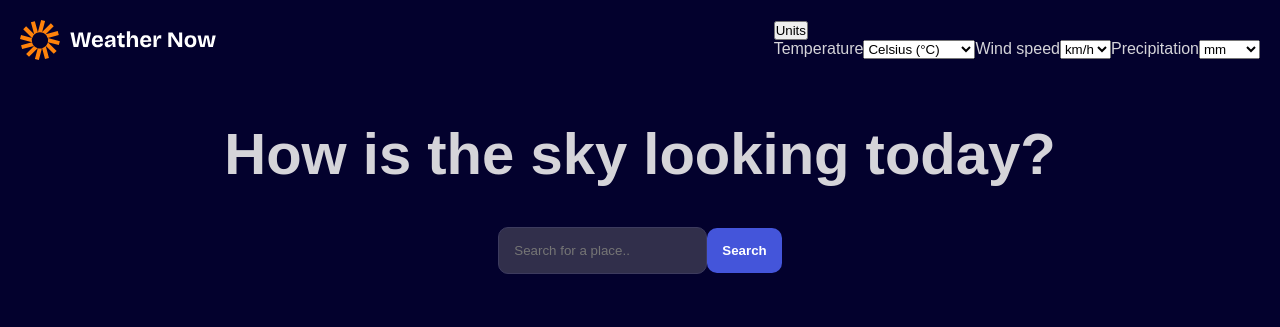
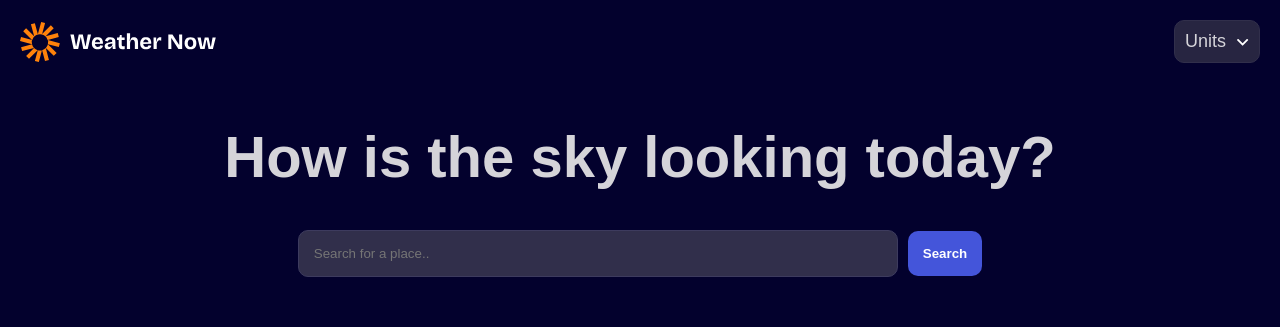
Before and after one commit to skarolinax/weather_platform, a React (Vite) app: page / in a window 1280 px wide. Shown: the top 327 px of the page. Built offline with nearby package versions, Linux system fonts and the light colour scheme; no server answers.

Commit message:
Creating the dropdown button

```diff
--- a/src/components/Header.jsx
+++ b/src/components/Header.jsx
@@ -15,7 +15,9 @@ function Header({
       <header id="wrapper-header">
         <img src={logo} alt="Logo" id="logo-image" onClick={onLogoClick}/>
         <div id="dropdown-menu">
-          <button className="dropbtn">Units</button>
+          <button className="dropbtn">Units
+            <svg xmlns="http://www.w3.org/2000/svg" width="13" height="8" fill="none" viewBox="0 0 13 8"><path fill="#fff" d="M6.309 7.484 1.105 2.316c-.175-.14-.175-.421 0-.597l.704-.668a.405.405 0 0 1 .597 0l4.219 4.148 4.184-4.148c.175-.176.457-.176.597 0l.703.668c.176.176.176.457 0 .597L6.906 7.484a.405.405 0 0 1-.597 0Z"/></svg>
+          </button>
           <div className="dropdown-content">
             <label htmlFor="temperature-units">Temperature</label>
             <select
--- a/src/styles/main.css
+++ b/src/styles/main.css
@@ -194,6 +194,19 @@ input {
   border: solid 1px hsl(243, 23%, 30%);
   border-radius: 10px;
   padding: 15px;
+  color: hsl(250, 6%, 84%);
+  margin-right: 10px;
+  width: 600px;
+}
+input::-webkit-search-cancel-button {
+  display: none;
+}
+@media (max-width: 768px) {
+  input {
+    margin-right: 0;
+    margin-bottom: 10px;
+    width: 100%;
+  }
 }
 
 .wrapper-left {
@@ -202,4 +215,51 @@ input {
 
 .wrapper-right {
   flex: 1;
+}
+
+.not-found {
+  justify-content: center;
+  display: flex;
+}
+
+#dropdown-menu {
+  position: relative;
+  display: inline-block;
+}
+
+.dropbtn {
+  cursor: pointer;
+}
+
+.dropdown-content {
+  display: none;
+  position: absolute;
+  top: 110%;
+  right: 0;
+  background: hsl(243, 27%, 20%);
+  padding: 15px;
+  border-radius: 10px;
+  z-index: 100;
+}
+
+#dropdown-menu:hover .dropdown-content {
+  display: block;
+}
+
+#dropdown-menu:focus-within .dropdown-content {
+  display: block;
+}
+
+.dropbtn {
+  background-color: hsl(243, 27%, 20%);
+  border-radius: 10px;
+  border: 1px solid hsl(243, 23%, 24%);
+  padding: 10px;
+  font-size: 18px;
+  color: hsl(250, 6%, 84%);
+  display: flex;
+  align-items: center;
+}
+.dropbtn svg {
+  margin-left: 10px;
 }/*# sourceMappingURL=main.css.map */
--- a/src/styles/main.scss
+++ b/src/styles/main.scss
@@ -198,11 +198,11 @@ main {
 
 .search-bar {
     padding: 20px;
+
     @media (max-width: 768px) {
         display: flex;
         flex-direction: column;
         width: 100%;
-
     }
 }
 
@@ -211,7 +211,19 @@ input {
     border: solid 1px $neutral-600;
     border-radius: 10px;
     padding: 15px;
+    color: $neutral-200;
+    margin-right: 10px;
+    width: 600px;
 
+     &::-webkit-search-cancel-button {
+        display: none;
+    }
+
+    @media (max-width: 768px) {
+        margin-right: 0;
+        margin-bottom: 10px;
+        width: 100%;
+    }
 }
 
 .wrapper-left {
@@ -221,3 +233,54 @@ input {
 .wrapper-right {
     flex:1;
 }
+
+.not-found {
+    justify-content: center;
+    display: flex;
+}
+
+
+// Header style with dropdown menu
+
+#dropdown-menu {
+  position: relative;
+  display: inline-block;
+}
+
+.dropbtn {
+  cursor: pointer;
+}
+
+.dropdown-content {
+  display: none;
+  position: absolute;
+  top: 110%;
+  right: 0;
+  background: $neutral-800;
+  padding: 15px;
+  border-radius: 10px;
+  z-index: 100;
+}
+
+#dropdown-menu:hover .dropdown-content {
+  display: block;
+}
+
+#dropdown-menu:focus-within .dropdown-content {
+  display: block;
+}
+
+.dropbtn {
+    background-color: $neutral-800;
+    border-radius: 10px;
+    border: 1px solid $neutral-700;
+    padding: 10px;
+    font-size: 18px;
+    color: $neutral-200;
+    display: flex;
+    align-items: center;
+
+    svg {
+        margin-left: 10px;
+    }
+}
```
Also changed, not shown: 1 other file (tests, documents, lock files or other folders).
